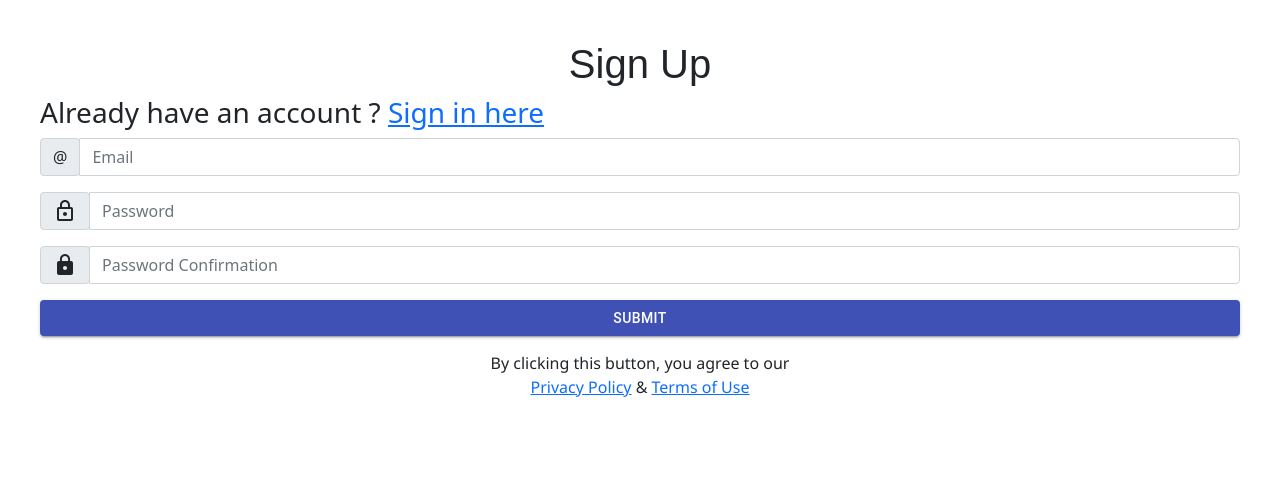
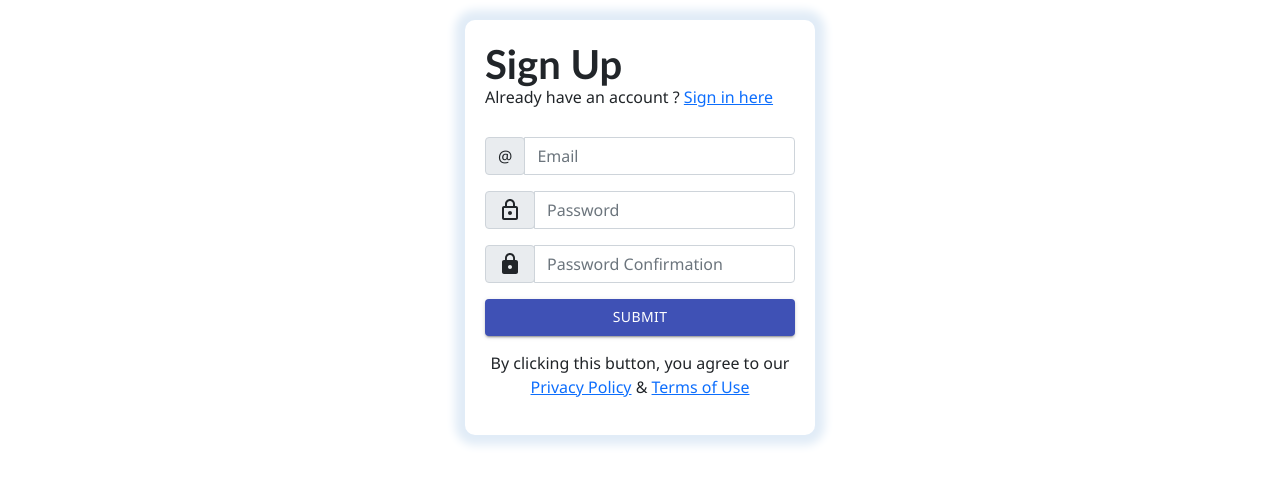
Before and after one commit to RayyanNafees/levisoft, a React (Create React App) app: page / in a window 1280 px wide. Shown: the top 484 px of the page. Built offline with nearby package versions, Linux system fonts and the light colour scheme.

Commit message:
Fnalised Signup page, nav left

```diff
--- a/src/Signup.js
+++ b/src/Signup.js
@@ -6,6 +6,7 @@ import { withStyles } from "@material-ui/core/styles";
 import Button from "@material-ui/core/Button";
 import { indigo } from "@material-ui/core/colors";
 import { Lock, LockOutlined } from "@material-ui/icons";
+
 
 const ColorButton = withStyles((theme) => ({
   root: {
@@ -16,6 +17,7 @@ const ColorButton = withStyles((theme) => ({
     },
   },
 }))(Button);
+
 
 function Input({ tab, ph }) {
   return (
@@ -34,14 +36,29 @@ function Input({ tab, ph }) {
   );
 }
 
+function Nav(){
+  return (
+    <div>
+<span />
+<span />
+
+    </div>
+  )
+}
+
+
+
+
 export default function SignUp() {
   return (
+    <center>
       <Form className="login">
+        <header>
           <h1>Sign Up</h1>
           <h3>
             Already have an account ? <a href="/signin">Sign in here</a>
           </h3>
-
+        </header>
         <Input tab="@" ph="Email" />
         <Input tab={<LockOutlined />} ph="Password" />
         <Input tab={<Lock />} ph="Password Confirmation" />
@@ -60,5 +77,6 @@ export default function SignUp() {
           <a href="/terms">Terms of Use</a>
         </p>
       </Form>
+    </center>
   );
 }
--- a/src/login.css
+++ b/src/login.css
@@ -1,20 +1,37 @@
-h1,
+*{
+  font-family: 'Segoe UI', Tahoma, Geneva, Verdana, sans-serif;
+}
+
+
+
 p {
-  font-family: "Segoe UI", Tahoma, Geneva, Verdana, sans-serif;
   text-align: center;
 }
 
 .login {
   margin: 20px;
   padding: 20px;
+  width:350px;
+  border-radius: 10px;
+  box-shadow: 0 0 10px 10px rgb(225, 236, 247);
+  text-align:left;
 }
 
-h1 {
-  text-align: center;
+header h1 {
   margin: 0;
   padding: 0;
-  font-family: sans-serif, Arial;
+  font-family: 'Trebuchet MS', 'Lucida Sans Unicode', 'Lucida Grande', 'Lucida Sans', Arial, sans-serif;
+  font-weight:bolder;
 }
+
+header h3{
+  font-size: medium;
+}
+
+header{
+  margin-bottom:30px;
+}
+
 
 a {
   text-decoration: inherit;
```
Lines whose indentation alone changed are shown as unchanged.
